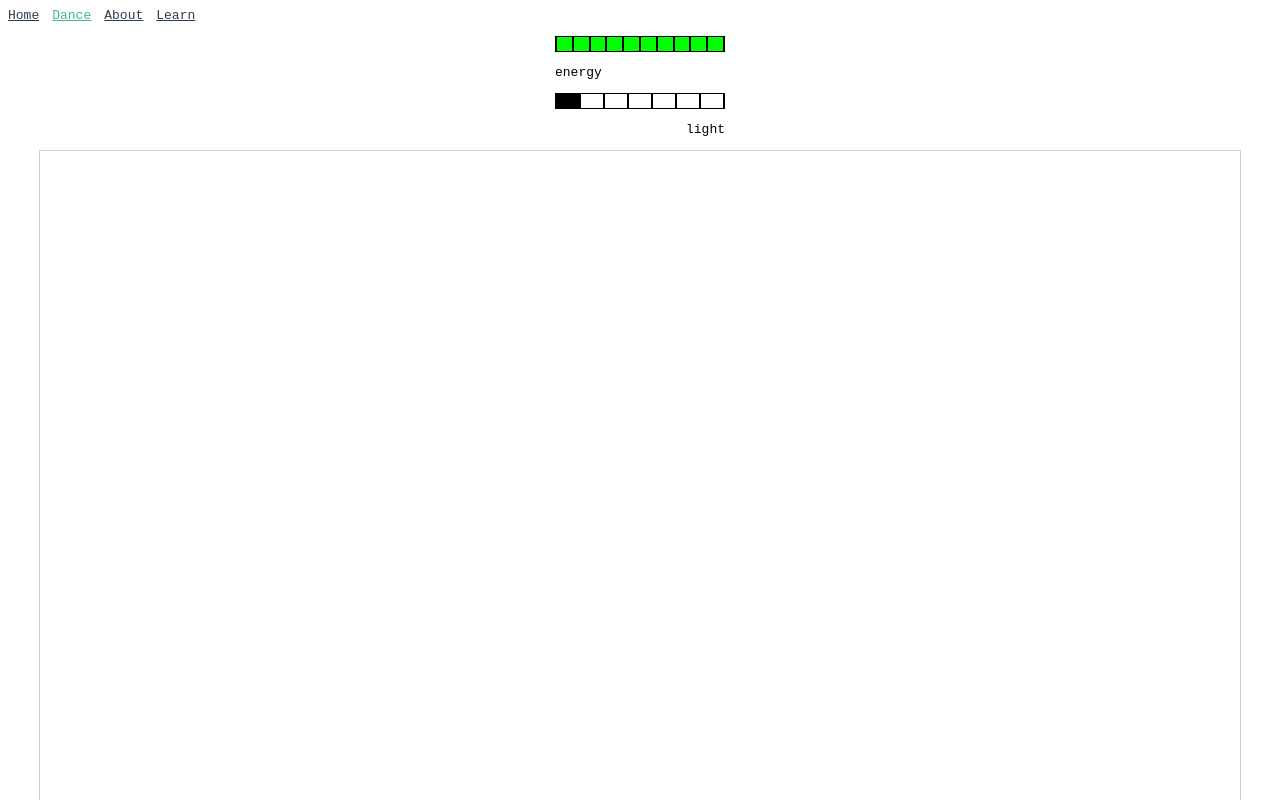
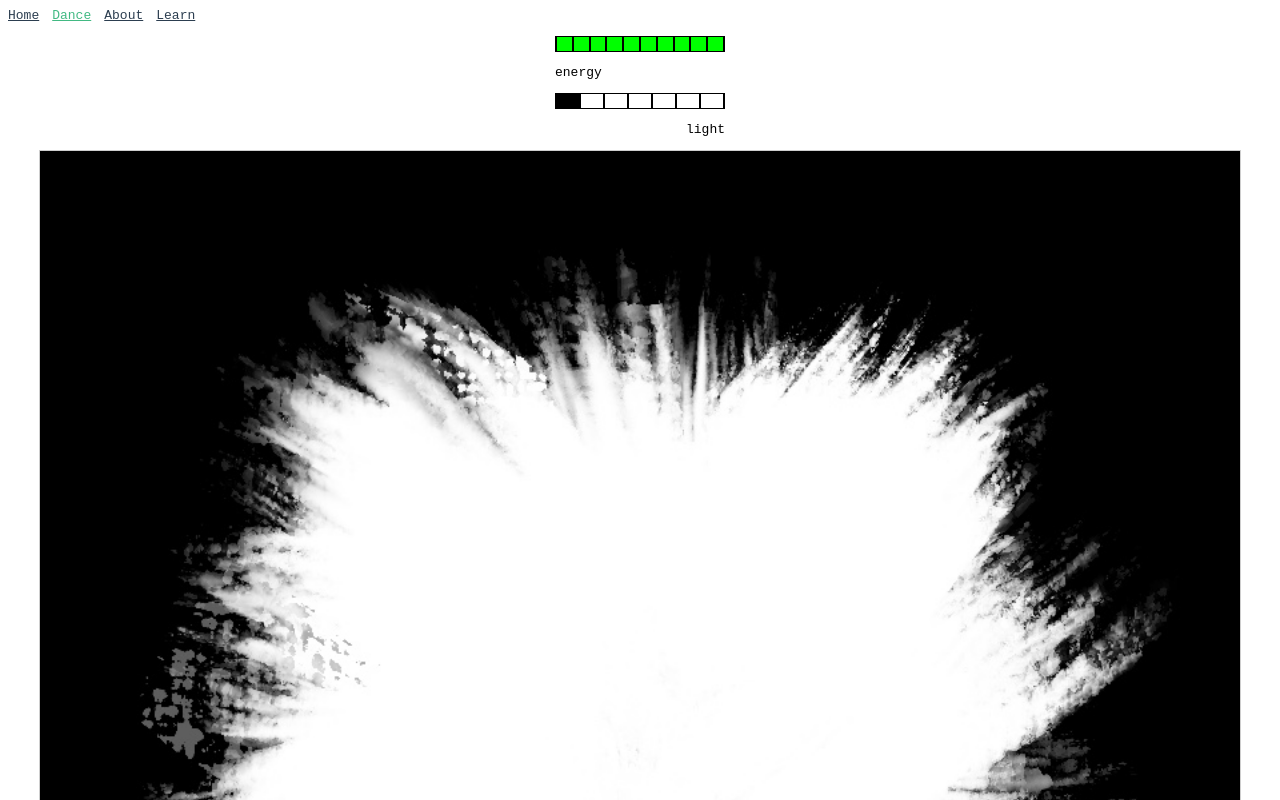
Before and after one commit to luczyna/dance-for-your-light, a Vue app: page /dance in a window 1280 px wide. Shown: the top 800 px of the page. Built offline with nearby package versions, Linux system fonts and the light colour scheme.

Commit message:
allow the animation to stop
* but we may like it to run on the game over screen...

```diff
--- a/src/components/GameScreen.vue
+++ b/src/components/GameScreen.vue
@@ -39,7 +39,7 @@ BG.A6.src = '/img/bg/bg2a.JPG';
 BG.B6.src = '/img/bg/bg2b.JPG';
 BG.A7.src = '/img/bg/bg1a.JPG';
 BG.B7.src = '/img/bg/bg1b.JPG';
-
+let animationReference;
 export default {
   name: 'LightLevel',
   props: {
@@ -51,8 +51,7 @@ export default {
       ctx: null,
       lightTick: 0,
       lightFrame: 0,
-      width: 0,
-      animation: null
+      width: 0
     };
   },
   mounted() {
@@ -64,16 +63,16 @@ export default {
     this.width = width;
 
     if (this.runAnimation) {
-      // this.startDrawing();
+      this.startDrawing();
     }
   },
   watch: {
     runAnimation: function() {
-      console.log('game changed');
-      if (this.runAnimation) {
-        this.startDrawing();
+      if (!this.runAnimation) {
+        this.stopDrawing();
       } else {
-        this.stopDrawing();
+        // TODO explore if we'll ever need this check
+        // this.startDrawing();
       }
     }
   },
@@ -82,8 +81,6 @@ export default {
       this.ctx.clearRect(0, 0, this.width, this.height);
     },
     composeFrame() {
-      window.requestAnimationFrame(this.composeFrame);
-
       this.clearCanvas();
       this.drawBackground();
 
@@ -94,21 +91,22 @@ export default {
         // switch 0 for 1 and vice versa, we only have 2 frames
         this.lightFrame = (this.lightFrame) ? 0 : 1;
       }
+
+      animationReference = requestAnimationFrame(this.composeFrame);
     },
     drawBackground() {
       const imageVersion = (this.lightFrame) ? 'A' : 'B';
-      const imageKey = imageVersion + this.light;
+      const imageLevel = (this.light === 0) ? 1 : this.light;
+      const imageKey = imageVersion + imageLevel;
 
       const whichImage = BG[imageKey];
       this.ctx.drawImage(whichImage, 0, 0, 900, 900, 0, 0, this.width, this.width);
     },
     startDrawing() {
-      this.animation = window.requestAnimationFrame(this.composeFrame);
+      animationReference = requestAnimationFrame(this.composeFrame);
     },
     stopDrawing() {
-      console.log('ANIMATION STOPPED');
-      window.cancelAnimationFrame(this.animation);
-      this.animation = null;
+      cancelAnimationFrame(animationReference);
     }
   }
 }
```
